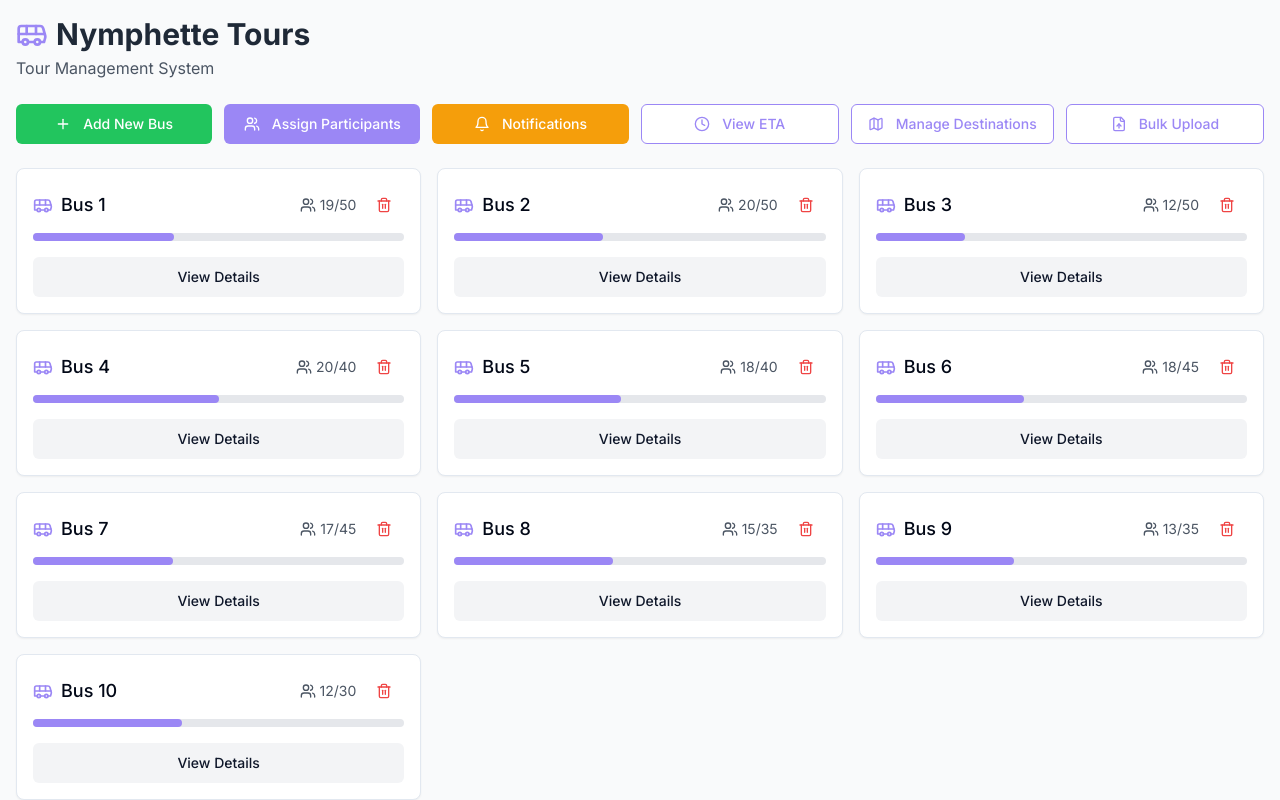
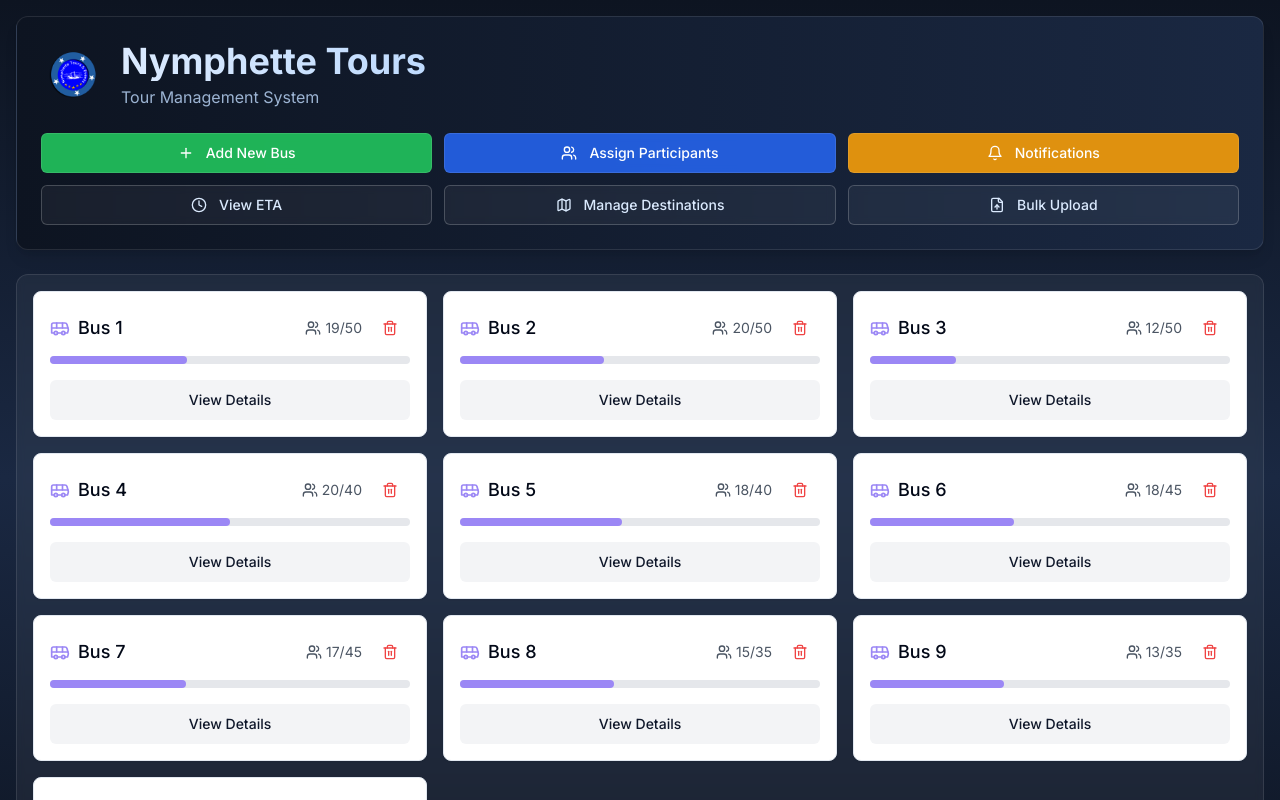
Before and after one commit to ferhhaann/nymphette-app, a React (Vite) app: page / in a window 1280 px wide. Shown: the top 800 px of the page. Built offline with nearby package versions, Linux system fonts and the light colour scheme.

Commit message:
Refactor: Apply futuristic theme and logo update
- Updated the application's logo.
- Implemented a navy blue color scheme for a futuristic UI.

```diff
--- a/src/components/Dashboard/DashboardHeader.tsx
+++ b/src/components/Dashboard/DashboardHeader.tsx
@@ -1,3 +1,4 @@
+
 import React from 'react';
 import { useAppContext } from '../../context/AppContext';
 import { Button } from '@/components/ui/button';
@@ -21,57 +22,63 @@ const DashboardHeader: React.FC<DashboardHeaderProps> = ({
   onBulkUploadClick
 }) => {
   return (
-    <div className="flex flex-col space-y-4 md:space-y-6 mb-6">
+    <div className="flex flex-col space-y-4 md:space-y-6 mb-6 bg-gradient-to-r from-navy-900 to-navy-800 p-6 rounded-xl shadow-lg border border-white/10">
       <div className="flex items-center justify-between">
-        <div>
-          <h1 className="text-2xl md:text-3xl font-bold text-gray-800 flex items-center">
-            <Bus className="h-8 w-8 mr-2 text-nymphette-purple" />
-            Nymphette Tours
-          </h1>
-          <p className="text-gray-600 mt-1">Tour Management System</p>
+        <div className="flex items-center gap-4">
+          <img
+            src="/lovable-uploads/2b1e0337-a71d-4cec-bfa1-a8ca30806181.png"
+            alt="Nymphette Tours Logo"
+            className="h-16 w-16"
+          />
+          <div>
+            <h1 className="text-3xl md:text-4xl font-bold bg-gradient-to-r from-blue-100 to-blue-200 bg-clip-text text-transparent">
+              Nymphette Tours
+            </h1>
+            <p className="text-blue-200/80 mt-1">Tour Management System</p>
+          </div>
         </div>
       </div>
 
-      <div className="flex flex-wrap gap-3">
+      <div className="grid grid-cols-1 md:grid-cols-2 lg:grid-cols-3 gap-3">
         <Button
           onClick={onAddBusClick}
           variant="default"
-          className="flex-1 bg-green-500 hover:bg-green-600"
+          className="bg-green-500/90 hover:bg-green-500 backdrop-blur-sm border border-white/10 transition-all duration-300"
         >
           <Plus className="h-4 w-4 mr-1" /> Add New Bus
         </Button>
         <Button
           onClick={onAssignClick}
           variant="default"
-          className="flex-1 bg-nymphette-purple hover:bg-nymphette-purpleDark"
+          className="bg-blue-600/90 hover:bg-blue-600 backdrop-blur-sm border border-white/10 transition-all duration-300"
         >
           <Users className="h-4 w-4 mr-1" /> Assign Participants
         </Button>
         <Button
           onClick={onNotificationsClick}
           variant="default"
-          className="flex-1 bg-amber-500 hover:bg-amber-600"
+          className="bg-amber-500/90 hover:bg-amber-500 backdrop-blur-sm border border-white/10 transition-all duration-300"
         >
           <Bell className="h-4 w-4 mr-1" /> Notifications
         </Button>
         <Button
           onClick={onETAClick}
           variant="outline"
-          className="flex-1 border-nymphette-purple text-nymphette-purple hover:bg-nymphette-purpleLight hover:text-nymphette-purpleDark"
+          className="backdrop-blur-sm bg-white/5 border-white/20 hover:bg-white/10 text-blue-100 transition-all duration-300"
         >
           <Clock className="h-4 w-4 mr-1" /> View ETA
         </Button>
         <Button
           onClick={onInfoClick}
           variant="outline"
-          className="flex-1 border-nymphette-purple text-nymphette-purple hover:bg-nymphette-purpleLight hover:text-nymphette-purpleDark"
+          className="backdrop-blur-sm bg-white/5 border-white/20 hover:bg-white/10 text-blue-100 transition-all duration-300"
         >
           <Map className="h-4 w-4 mr-1" /> Manage Destinations
         </Button>
         <Button
           onClick={onBulkUploadClick}
           variant="outline"
-          className="flex-1 border-nymphette-purple text-nymphette-purple hover:bg-nymphette-purpleLight hover:text-nymphette-purpleDark"
+          className="backdrop-blur-sm bg-white/5 border-white/20 hover:bg-white/10 text-blue-100 transition-all duration-300"
         >
           <FileUp className="h-4 w-4 mr-1" /> Bulk Upload
         </Button>
--- a/src/pages/Index.tsx
+++ b/src/pages/Index.tsx
@@ -49,7 +49,7 @@ const Index = () => {
   };
 
   return (
-    <div className="min-h-screen bg-gray-50">
+    <div className="min-h-screen bg-gradient-to-b from-navy-900 via-navy-800 to-navy-900">
       <div className="container mx-auto p-4">
         {activeView === 'dashboard' && (
           <>
@@ -61,7 +61,9 @@ const Index = () => {
               onNotificationsClick={handleNotificationsClick}
               onBulkUploadClick={handleBulkUploadClick}
             />
-            <BusList onSelectBus={handleSelectBus} />
+            <div className="backdrop-blur-sm bg-white/5 rounded-xl border border-white/10 p-4">
+              <BusList onSelectBus={handleSelectBus} />
+            </div>
           </>
         )}
 
--- a/tailwind.config.ts
+++ b/tailwind.config.ts
@@ -1,4 +1,3 @@
-
 import type { Config } from "tailwindcss";
 
 export default {
@@ -13,10 +12,10 @@ export default {
   theme: {
     container: {
       center: true,
-			padding: '2rem',
+      padding: "2rem",
       screens: {
-				'2xl': '1400px'
-			}
+        "2xl": "1400px",
+      },
     },
     extend: {
       colors: {
@@ -69,6 +68,18 @@ export default {
           purpleLight: '#E5DEFF',
           gray: '#F6F6F7',
           grayDark: '#8E9196',
+        },
+        navy: {
+          50: '#f0f3f8',
+          100: '#d9e1ed',
+          200: '#b3c2db',
+          300: '#8da3c9',
+          400: '#6684b7',
+          500: '#4065a5',
+          600: '#335084',
+          700: '#263c63',
+          800: '#1a2842',
+          900: '#0d1421',
         }
       },
       borderRadius: {
```
Also changed, not shown: public/lovable-uploads/2b1e0337-a71d-4cec-bfa1-a8ca30806181.png (added). Lines whose indentation alone changed are shown as unchanged.
